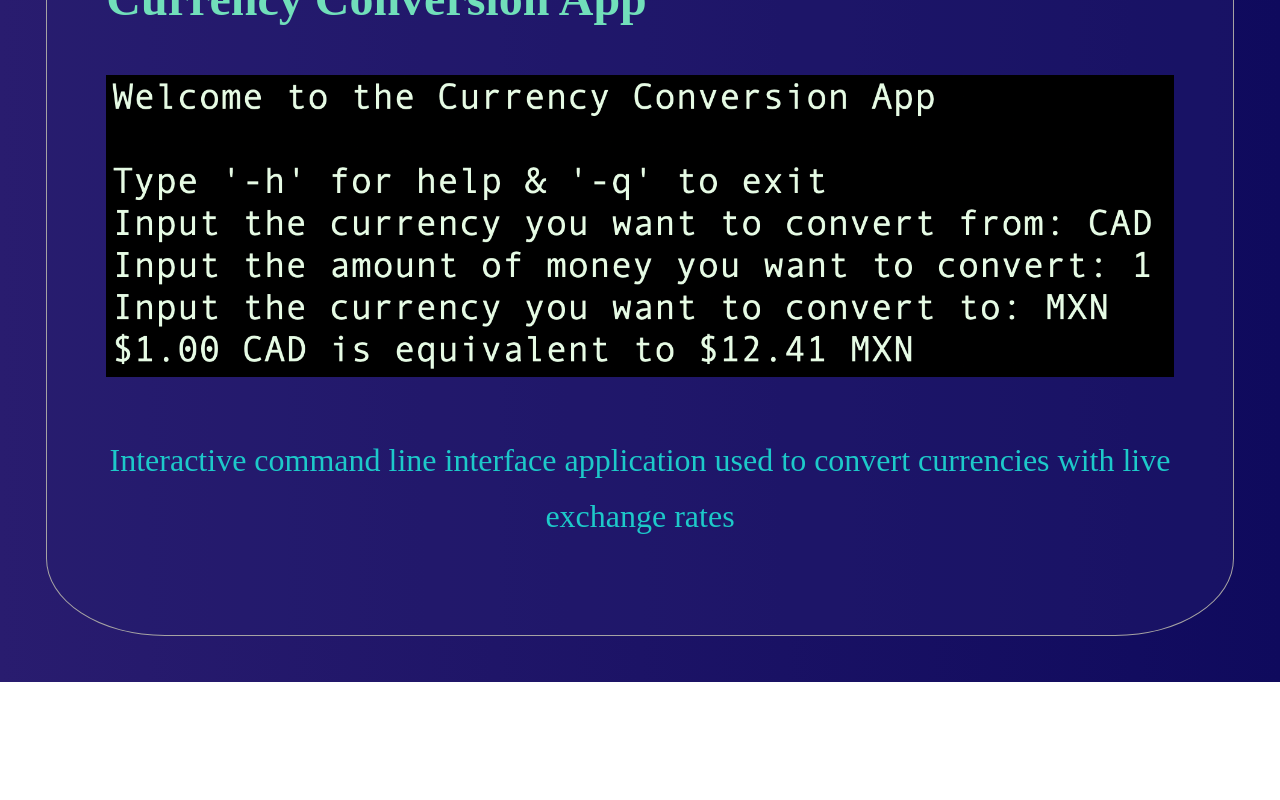
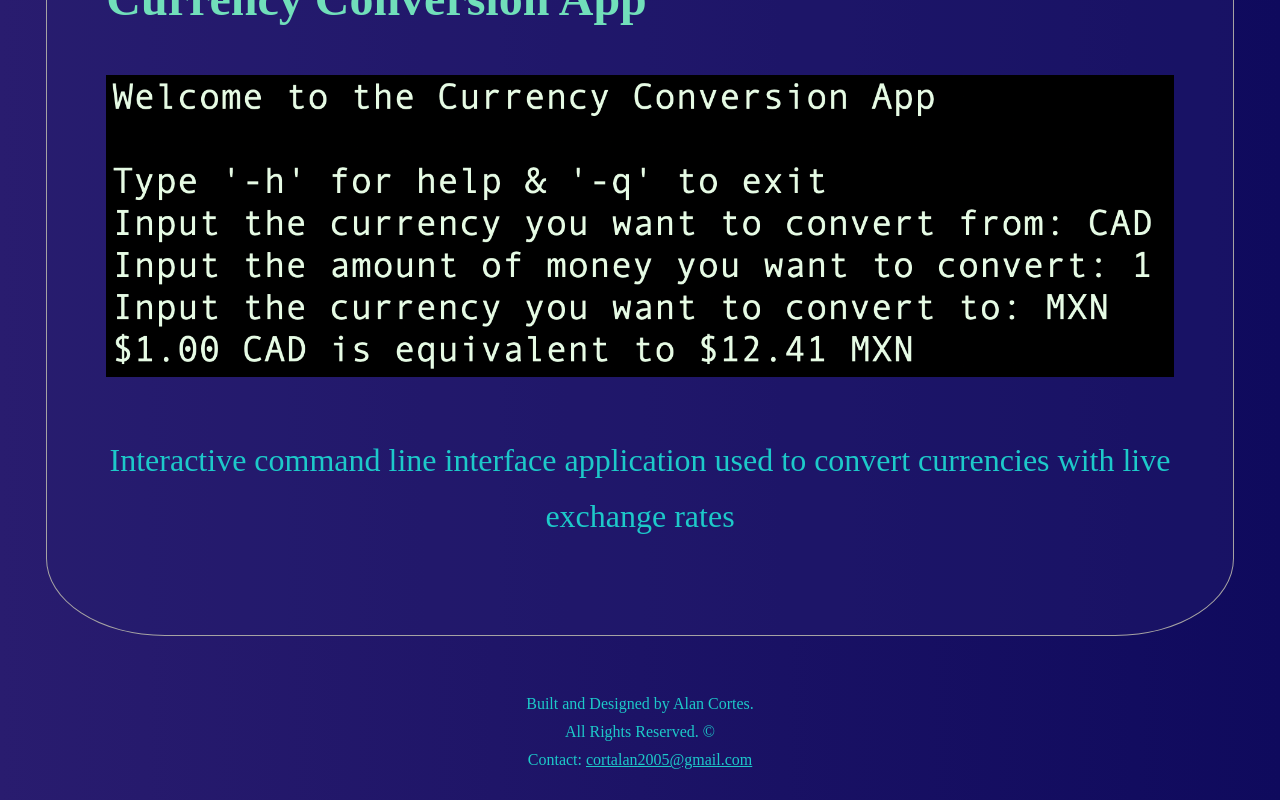
Before and after one commit to Cortes205/Alan, a React (Vite) app: page / in a window 1280 px wide. Shown: the part 2926-3726 px from the top of the page. Before the commit the page ends 3608 px from the top, so only its background shows below. Built offline with nearby package versions, Linux system fonts and the light colour scheme.

Commit message:
Added Footer

```diff
--- a/src/components/footer.tsx
+++ b/src/components/footer.tsx
@@ -0,0 +1,10 @@
+export default function Footer() {
+    return (
+        <>
+            <p>Built and Designed by Alan Cortes.<br />
+                All Rights Reserved. ©<br />
+                Contact: <a id="mail" href="mailto:cortalan2005@gmail.com">cortalan2005@gmail.com</a>
+            </p>
+        </>
+    );
+}
--- a/src/main.tsx
+++ b/src/main.tsx
@@ -5,11 +5,13 @@ import Nav from "./components/nav.tsx"
 import About from "./components/about.tsx"
 import Experience from "./components/experience.tsx"
 import Projects from "./components/projects.tsx"
+import Footer from "./components/footer.tsx"
 import "./styles/header.css"
 import "./styles/nav.css"
 import "./styles/about.css"
 import "./styles/experience.css"
 import "./styles/projects.css"
+import "./styles/footer.css"
 import './styles/index.css'
 
 ReactDOM.createRoot(document.getElementById('root')!).render(
@@ -35,5 +37,9 @@ ReactDOM.createRoot(document.getElementById('root')!).render(
     <section id ="projectSection">
       <Projects />
     </section>
+
+    <footer>
+      <Footer />
+    </footer>
   </React.StrictMode>,
 )
--- /dev/null
+++ b/src/styles/footer.css
@@ -0,0 +1,18 @@
+footer {
+    text-align: center;
+}
+footer p {
+    line-height: 175%;
+    margin-bottom: 2%;
+    font-size: 16px;
+}
+footer #mail:visited {
+    color: rgb(29, 201, 201);
+}
+footer #mail {
+    /* text-decoration: none; */
+    color: rgb(29, 201, 201);;
+}
+footer #mail:hover {
+    color: aquamarine
+}
```
